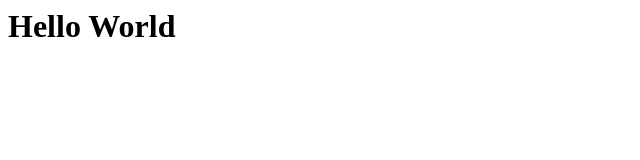
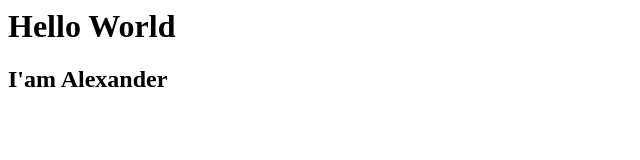
Before and after one commit to Avervild/htmlProject, a plain HTML site: page index.html in a window 1280 px wide. Shown: the whole page, without its empty margins (0-640 px from the left). Drawn offline with Linux system fonts and the light colour scheme.

Commit message:
I'am Alexander

```diff
--- a/index.html
+++ b/index.html
@@ -1,3 +1,4 @@
 <html>
 	<h1>Hello World</h1>
+		<h2>I'am Alexander</h2>
 </html>
```
